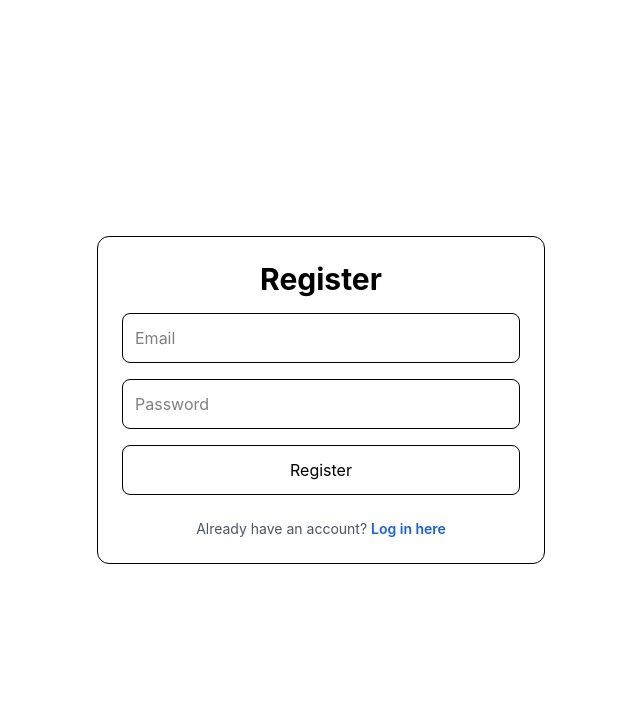
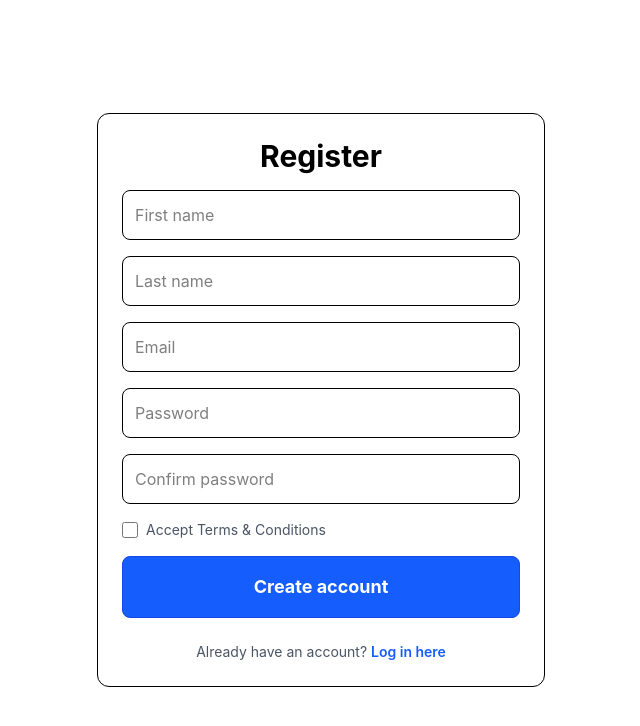
Before and after one commit to MykolaSlichenko/auth-rsbuild, a React (Vite) app: page /register in a window 1280 px wide. Shown: the top 726 px of the page, without its empty margins (319-959 px from the left). Built offline with nearby package versions, Linux system fonts and the light colour scheme.

Commit message:
Extend user registration with profile information.

```diff
--- a/src/context/AuthContext.tsx
+++ b/src/context/AuthContext.tsx
@@ -5,6 +5,8 @@ import api from "../api/axios";
 type User = {
   userId?: string;
   email?: string;
+  firstName?: string;
+  lastName?: string;
 };
 
 type AuthContextType = {
@@ -14,7 +16,7 @@ type AuthContextType = {
   error: string | null;
   login: (
     accessToken: string,
-    user?: { userId?: string; email?: string },
+    user?: { userId?: string; email?: string; firstName?: string; lastName?: string },
     refreshToken?: string
   ) => Promise<void>;
   logout: () => void;
@@ -47,6 +49,8 @@ export const AuthProvider: React.FC<{ children: React.ReactNode }> = ({ children
       setUser({
         userId: respUser?.userId,
         email: respUser?.email,
+        firstName: respUser?.firstName,
+        lastName: respUser?.lastName,
       });
       setError(null);
     } catch (err: any) {
@@ -72,6 +76,8 @@ export const AuthProvider: React.FC<{ children: React.ReactNode }> = ({ children
   providedUser?: {
     userId?: string;
     email?: string;
+    firstName?: string;
+    lastName?: string;
   },
   refreshToken?: string
 ) => {
@@ -88,6 +94,15 @@ export const AuthProvider: React.FC<{ children: React.ReactNode }> = ({ children
   }
 
   setAccessToken(token);
+
+  if (providedUser) {
+    setUser({
+      userId: providedUser.userId,
+      email: providedUser.email,
+      firstName: providedUser.firstName,
+      lastName: providedUser.lastName,
+    });
+  }
 
   await refreshUser(token);
 
--- a/src/pages/DashboardPage.tsx
+++ b/src/pages/DashboardPage.tsx
@@ -14,7 +14,7 @@ export default function DashboardPage() {
             Dashboard
           </p>
           <h1 className="text-2xl font-semibold text-slate-900">
-            Welcome {user?.email}
+            Welcome{user?.firstName ? `, ${user.firstName}` : ""}
           </h1>
           <p className="mt-4 max-w-2xl text-lg text-slate-600">
             A clean, responsive experience with quick access to your main sections.
--- a/src/pages/LoginPage.tsx
+++ b/src/pages/LoginPage.tsx
@@ -94,9 +94,9 @@ const LoginPage = () => {
 
                 <button
                     type="submit"
-                    className="w-full border p-3 rounded-lg cursor-pointer"
+                    className="w-full rounded-lg cursor-pointer bg-blue-600 text-white font-bold text-lg p-3 border border-blue-700 hover:bg-blue-700 transition-colors"
                 >
-                    Login
+                    Send
                 </button>
 
                 {message && (
--- a/src/pages/RegisterPage.tsx
+++ b/src/pages/RegisterPage.tsx
@@ -5,11 +5,20 @@ import api from "../api/axios";
 
 const RegisterPage = () => {
     const navigate = useNavigate();
+
+    const [firstName, setFirstName] = useState("");
+
+    const [lastName, setLastName] = useState("");
+
+    const [acceptedTerms, setAcceptedTerms] = useState(false);
+
     const [email, setEmail] =
         useState("");
 
     const [password, setPassword] =
         useState("");
+
+    const [confirmPassword, setConfirmPassword] = useState("");
 
     const [message, setMessage] =
         useState("");
@@ -22,8 +31,23 @@ const RegisterPage = () => {
     ) => {
         e.preventDefault();
 
+        if (!acceptedTerms) {
+            setMessage("Please accept the Terms & Conditions");
+            setIsError(true);
+            return;
+        }
+
+        if (password !== confirmPassword) {
+            setMessage("Passwords do not match");
+            setIsError(true);
+            return;
+        }
+        e.preventDefault();
+
         try {
             await api.post("/auth/register", {
+                firstName,
+                lastName,
                 email,
                 password,
             });
@@ -57,14 +81,39 @@ const RegisterPage = () => {
                 </h1>
 
                 <input
+                    type="text"
+                    placeholder="First name"
+                    value={firstName}
+                    onChange={(e) =>
+                        setFirstName(e.target.value)
+                    }
+                    className={`w-full border p-3 rounded-lg ${isError
+                        ? "border-red-500 bg-red-50"
+                        : ""
+                        }`}
+                />
+
+                <input
+                    type="text"
+                    placeholder="Last name"
+                    value={lastName}
+                    onChange={(e) =>
+                        setLastName(e.target.value)
+                    }
+                    className={`w-full border p-3 rounded-lg ${isError
+                        ? "border-red-500 bg-red-50"
+                        : ""
+                        }`}
+                />
+
+                <input
                     type="email"
                     placeholder="Email"
                     value={email}
                     onChange={(e) =>
                         setEmail(e.target.value)
                     }
-                    className={`w-full border p-3 rounded-lg ${
-                        isError
+                    className={`w-full border p-3 rounded-lg ${isError
                         ? "border-red-500 bg-red-50"
                         : ""
                         }`}
@@ -77,23 +126,46 @@ const RegisterPage = () => {
                     onChange={(e) =>
                         setPassword(e.target.value)
                     }
-                    className={`w-full border p-3 rounded-lg ${
-                        isError
+                    className={`w-full border p-3 rounded-lg ${isError
                         ? "border-red-500 bg-red-50"
                         : ""
                         }`}
                 />
 
+                <input
+                    type="password"
+                    placeholder="Confirm password"
+                    value={confirmPassword}
+                    onChange={(e) =>
+                        setConfirmPassword(e.target.value)
+                    }
+                    className={`w-full border p-3 rounded-lg ${isError
+                        ? "border-red-500 bg-red-50"
+                        : ""
+                        }`}
+                />
+
+                <label className="flex items-center gap-2 text-sm text-gray-600">
+                    <input
+                        type="checkbox"
+                        checked={acceptedTerms}
+                        onChange={(e) =>
+                            setAcceptedTerms(e.target.checked)
+                        }
+                        className="h-4 w-4 rounded border-gray-300 text-blue-600 focus:ring-blue-500"
+                    />
+                    Accept Terms & Conditions
+                </label>
+
                 <button
                     type="submit"
-                    className="w-full border p-3 rounded-lg cursor-pointer"
+                    className="w-full rounded-lg cursor-pointer bg-blue-600 text-white font-bold text-lg p-4 border border-blue-700 hover:bg-blue-700 transition-colors"
                 >
-                    Register
+                    Create account
                 </button>
 
                 {message && (
-                    <p className={`text-sm p-3 rounded-lg ${
-                        isError
+                    <p className={`text-sm p-3 rounded-lg ${isError
                         ? "text-red-600 bg-red-50"
                         : "text-green-600 bg-green-50"
                         }`}>
```
Lines whose indentation alone changed are shown as unchanged.
